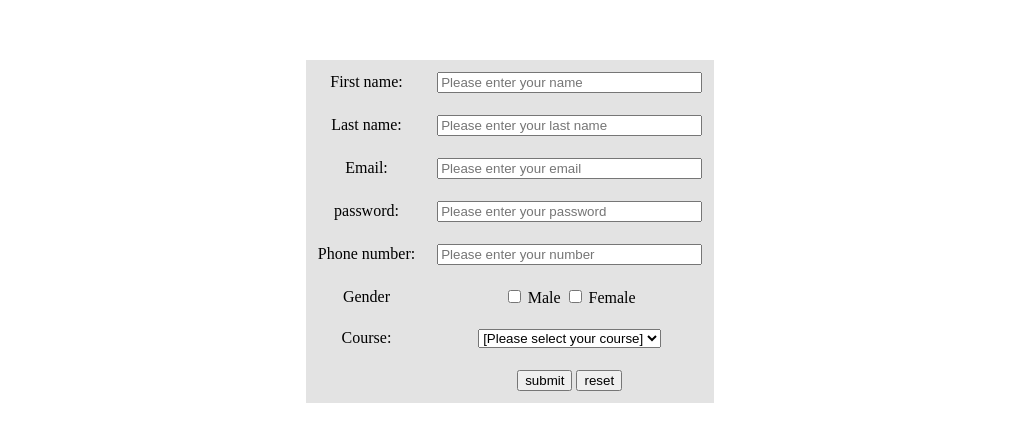
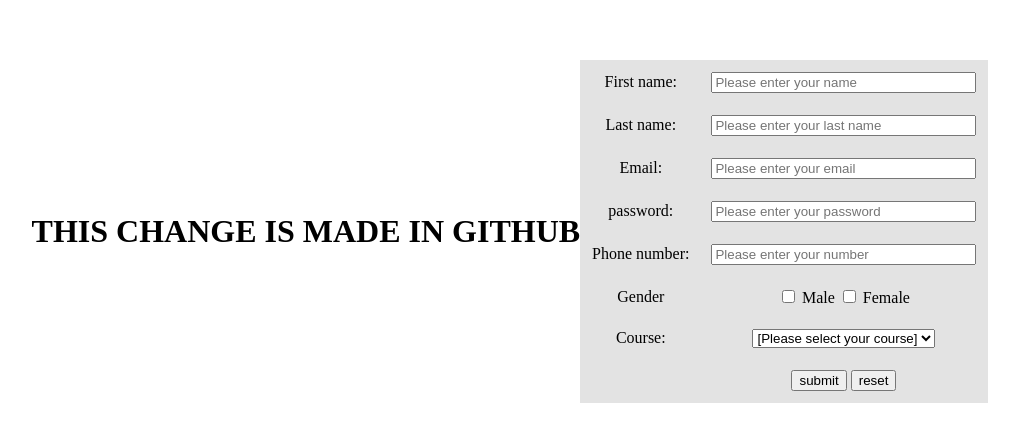
Before and after one commit to ak375456/form, a plain HTML site: page index.html in a window 1280 px wide. Shown: the part 169-610 px from the top of the page, without its empty margins (130-1149 px from the left). Drawn offline with Linux system fonts and the light colour scheme.

Commit message:
Update index.html

```diff
--- a/index.html
+++ b/index.html
@@ -8,6 +8,7 @@
     <title>Form Validation</title>
 </head>
 <body>
+    <h1>THIS CHANGE IS MADE IN GITHUB</h1>
     <Form action="submit" method="post" id="myForm">
     <table cellpadding="10" border="0">
         <tr >
```
